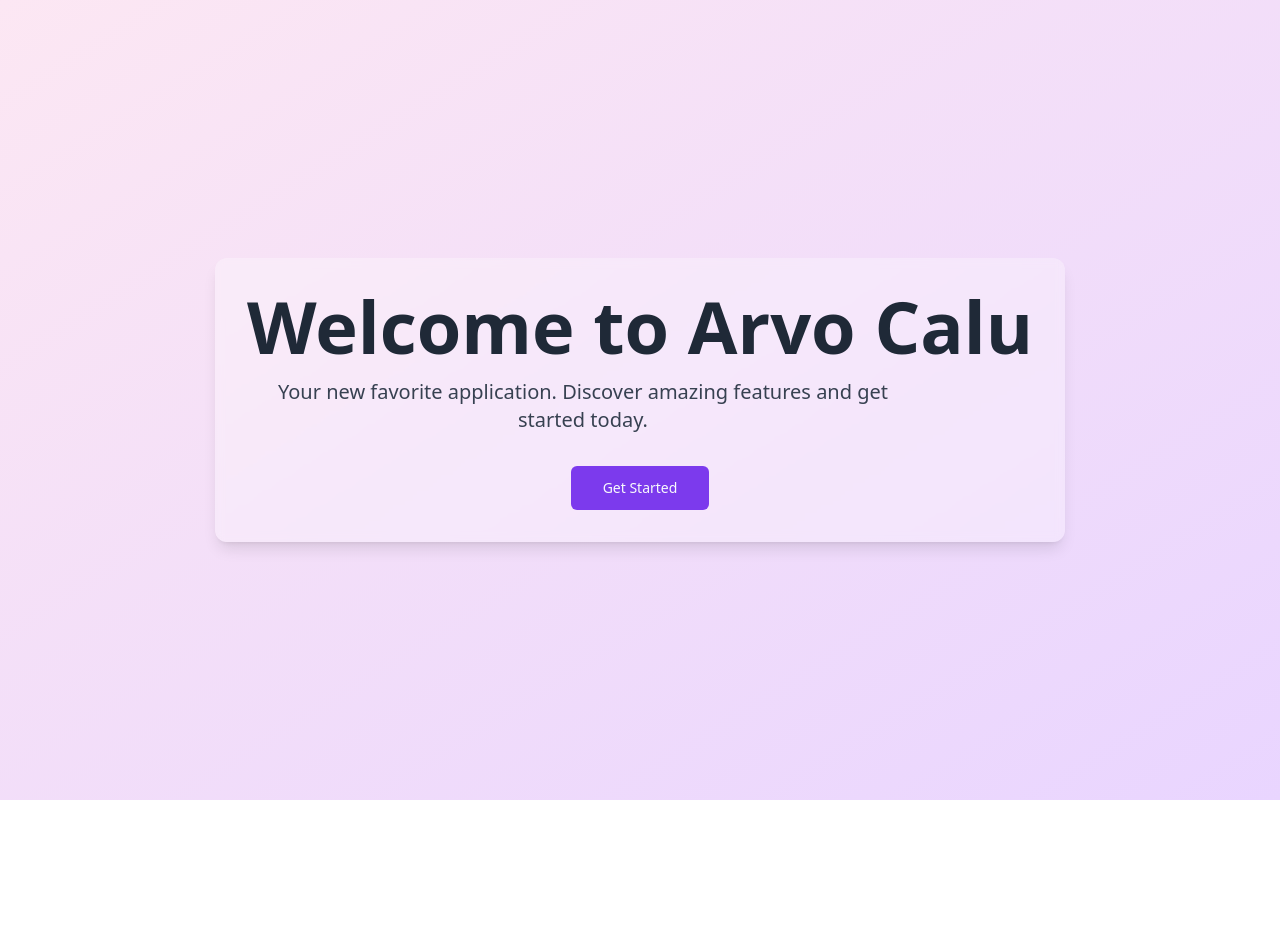
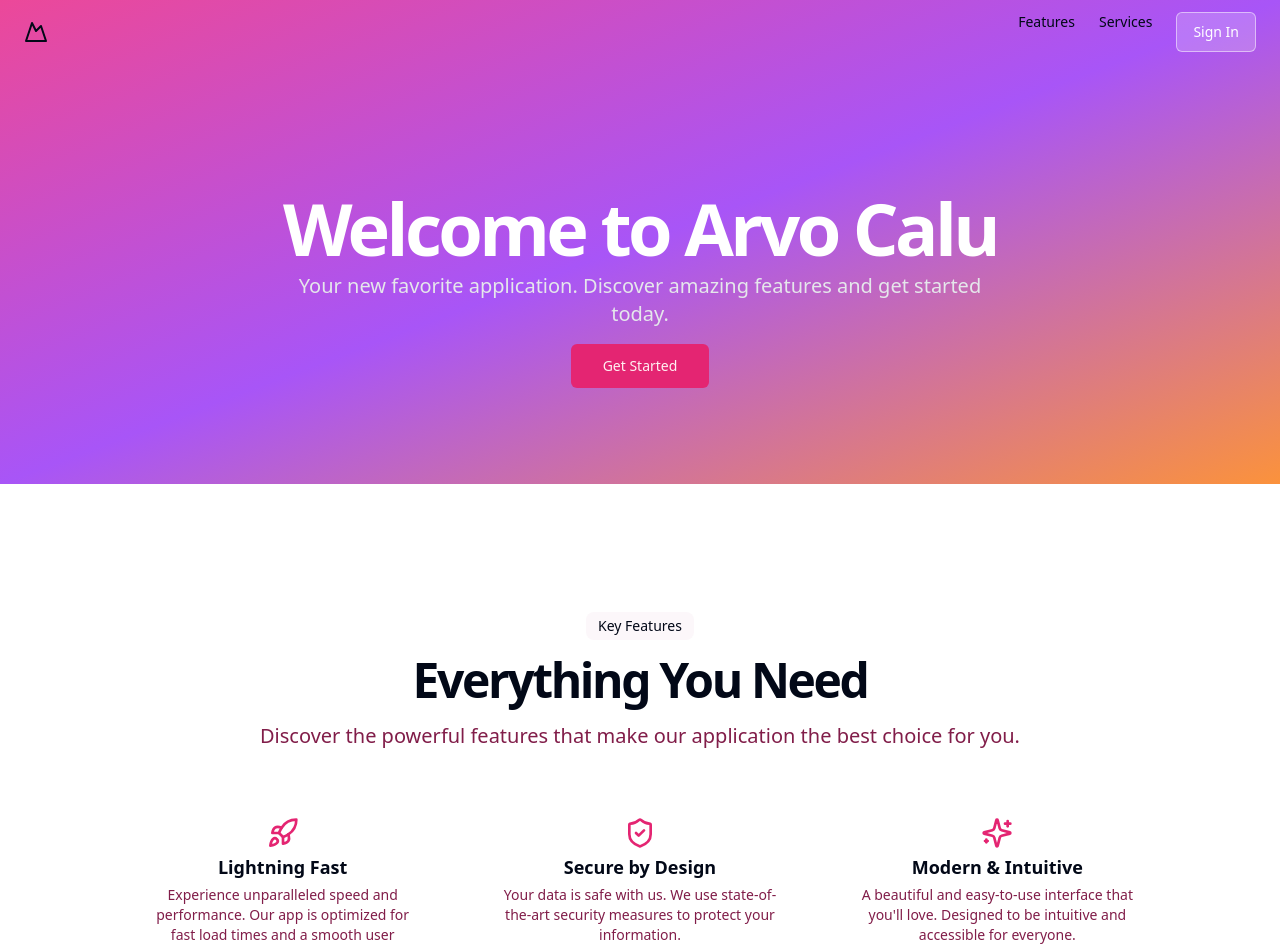
Before and after one commit to DisabledAbel/LumiCal-app, a React (Vite) app: page / in a window 1280 px wide. Shown: the top 947 px of the page. Before the commit the page ends 800 px from the top, so only its background shows below. Built offline with nearby package versions, Linux system fonts and the light colour scheme.

Commit message:
Implement landing page design
- Update gradient background.
- Restructure layout.
- Create hero, features, and services sections.
- Update typography and spacing.
- Add responsive design.
- Adjust color palette.

```diff
--- a/src/index.css
+++ b/src/index.css
@@ -14,8 +14,8 @@
     --popover: 0 0% 100%;
     --popover-foreground: 222.2 84% 4.9%;
 
-    --primary: 262.1 83.3% 57.8%;
-    --primary-foreground: 210 40% 98%;
+    --primary: 336 78% 52%;
+    --primary-foreground: 355 100% 97%;
 
     --secondary: 210 40% 96.1%;
     --secondary-foreground: 222.2 47.4% 11.2%;
@@ -31,7 +31,7 @@
 
     --border: 214.3 31.8% 91.4%;
     --input: 214.3 31.8% 91.4%;
-    --ring: 262.1 83.3% 57.8%;
+    --ring: 336 78% 52%;
 
     --radius: 0.5rem;
   }
@@ -46,8 +46,8 @@
     --popover: 222.2 84% 4.9%;
     --popover-foreground: 210 40% 98%;
 
-    --primary: 263.4 95.2% 67.8%;
-    --primary-foreground: 210 40% 98%;
+    --primary: 336 78% 62%;
+    --primary-foreground: 355 100% 97%;
 
     --secondary: 217.2 32.6% 17.5%;
     --secondary-foreground: 210 40% 98%;
@@ -63,7 +63,7 @@
 
     --border: 217.2 32.6% 17.5%;
     --input: 217.2 32.6% 17.5%;
-    --ring: 263.4 95.2% 67.8%;
+    --ring: 336 78% 62%;
   }
 }
 
--- a/src/pages/LandingPage.tsx
+++ b/src/pages/LandingPage.tsx
@@ -1,43 +1,137 @@
 
-import { Link, useNavigate } from 'react-router-dom';
+import { Link } from 'react-router-dom';
 import { Button } from '@/components/ui/button';
-import { useAuth } from '@/contexts/AuthContext';
-import { useEffect } from 'react';
-import { Loader2 } from 'lucide-react';
+import { Rocket, ShieldCheck, Sparkles } from 'lucide-react';
+import React from 'react';
 
 export default function LandingPage() {
-  const { user, loading } = useAuth();
-  const navigate = useNavigate();
-
-  useEffect(() => {
-    if (!loading && user) {
-      navigate('/dashboard');
-    }
-  }, [user, loading, navigate]);
-
-  if (loading) {
   return (
-      <div className="flex items-center justify-center min-h-screen bg-gradient-to-br from-pink-100 to-purple-200 dark:from-purple-950 dark:to-slate-900">
-        <Loader2 className="h-8 w-8 animate-spin text-white" />
-      </div>
-    );
-  }
-
-  return (
-    <div className="flex flex-col items-center justify-center min-h-screen bg-gradient-to-br from-pink-100 to-purple-200 dark:from-purple-950 dark:to-slate-900 text-center p-4">
-      <div className="bg-white/30 dark:bg-black/30 backdrop-blur-sm p-8 rounded-xl shadow-lg animate-fade-in-up">
-        <h1 className="text-5xl md:text-7xl font-bold text-gray-800 dark:text-white mb-4">
+    <div className="flex flex-col min-h-screen bg-background text-foreground">
+      <header className="px-4 lg:px-6 h-16 flex items-center bg-transparent absolute top-0 left-0 right-0 z-10">
+        <Link to="/" className="flex items-center justify-center">
+          <MountainIcon className="h-6 w-6" />
+          <span className="sr-only">Arvo Calu</span>
+        </Link>
+        <nav className="ml-auto flex gap-4 sm:gap-6">
+          <Link to="#features" className="text-sm font-medium hover:underline underline-offset-4">
+            Features
+          </Link>
+          <Link to="#services" className="text-sm font-medium hover:underline underline-offset-4">
+            Services
+          </Link>
+          <Button asChild variant="outline" className="hidden md:flex bg-white/20 hover:bg-white/30 text-white border-white/50 hover:text-white">
+             <Link to="/auth">Sign In</Link>
+          </Button>
+        </nav>
+      </header>
+      <main className="flex-1">
+        <section id="hero" className="w-full pt-24 md:pt-32 lg:pt-48 pb-12 md:pb-24 bg-gradient-to-br from-pink-500 via-purple-500 to-orange-400 dark:from-pink-900 dark:via-purple-950 dark:to-orange-900">
+          <div className="container px-4 md:px-6">
+            <div className="flex flex-col items-center space-y-4 text-center text-white">
+              <div className="space-y-2 animate-fade-in-up">
+                <h1 className="text-4xl font-bold tracking-tighter sm:text-5xl md:text-6xl lg:text-7xl">
                   Welcome to Arvo Calu
                 </h1>
-        <p className="text-lg md:text-xl text-gray-700 dark:text-gray-200 mb-8 max-w-2xl">
+                <p className="mx-auto max-w-[700px] text-gray-200 md:text-xl">
                   Your new favorite application. Discover amazing features and get started today.
                 </p>
-        <div className="space-x-4">
-          <Button asChild size="lg" className="bg-primary hover:bg-primary/90 text-primary-foreground">
+              </div>
+              <div className="space-y-2 animate-fade-in-up" style={{ animationDelay: '0.2s' }}>
+                <Button asChild size="lg">
                   <Link to="/auth">Get Started</Link>
                 </Button>
               </div>
             </div>
           </div>
+        </section>
+
+        <section id="features" className="w-full py-12 md:py-24 lg:py-32">
+          <div className="container px-4 md:px-6">
+            <div className="flex flex-col items-center justify-center space-y-4 text-center mb-12">
+              <div className="inline-block rounded-lg bg-muted px-3 py-1 text-sm dark:bg-muted/50">
+                Key Features
+              </div>
+              <h2 className="text-3xl font-bold tracking-tighter sm:text-5xl">
+                Everything You Need
+              </h2>
+              <p className="max-w-[900px] text-muted-foreground md:text-xl/relaxed lg:text-base/relaxed xl:text-xl/relaxed">
+                Discover the powerful features that make our application the best choice for you.
+              </p>
+            </div>
+            <div className="mx-auto grid items-start gap-8 sm:max-w-4xl sm:grid-cols-2 md:gap-12 lg:max-w-5xl lg:grid-cols-3">
+              <div className="grid gap-1 text-center p-4 rounded-lg hover:bg-muted/50 transition-colors">
+                <Rocket className="h-8 w-8 mx-auto text-primary" />
+                <h3 className="text-lg font-bold">Lightning Fast</h3>
+                <p className="text-sm text-muted-foreground">
+                  Experience unparalleled speed and performance. Our app is optimized for fast load times and a smooth user experience.
+                </p>
+              </div>
+              <div className="grid gap-1 text-center p-4 rounded-lg hover:bg-muted/50 transition-colors">
+                <ShieldCheck className="h-8 w-8 mx-auto text-primary" />
+                <h3 className="text-lg font-bold">Secure by Design</h3>
+                <p className="text-sm text-muted-foreground">
+                  Your data is safe with us. We use state-of-the-art security measures to protect your information.
+                </p>
+              </div>
+              <div className="grid gap-1 text-center p-4 rounded-lg hover:bg-muted/50 transition-colors">
+                <Sparkles className="h-8 w-8 mx-auto text-primary" />
+                <h3 className="text-lg font-bold">Modern & Intuitive</h3>
+                <p className="text-sm text-muted-foreground">
+                  A beautiful and easy-to-use interface that you'll love. Designed to be intuitive and accessible for everyone.
+                </p>
+              </div>
+            </div>
+          </div>
+        </section>
+
+        <section id="services" className="w-full py-12 md:py-24 lg:py-32 bg-muted dark:bg-muted/20">
+          <div className="container grid items-center justify-center gap-4 px-4 text-center md:px-6">
+            <div className="space-y-3">
+              <h2 className="text-3xl font-bold tracking-tighter md:text-4xl/tight">
+                See Our App in Action
+              </h2>
+              <p className="mx-auto max-w-[600px] text-muted-foreground md:text-xl/relaxed lg:text-base/relaxed xl:text-xl/relaxed">
+                Check out some screenshots of our application.
+              </p>
+            </div>
+            <div className="grid grid-cols-1 sm:grid-cols-2 lg:grid-cols-3 gap-4 md:gap-8">
+                <img src="https://images.unsplash.com/photo-1493397212122-2b85dda8106b?w=400&h=600&fit=crop" alt="Service 1" width="400" height="600" className="rounded-xl object-cover aspect-[2/3]"/>
+                <img src="https://images.unsplash.com/photo-1506744038136-46273834b3fb?w=400&h=600&fit=crop" alt="Service 2" width="400" height="600" className="rounded-xl object-cover aspect-[2/3]"/>
+                <img src="https://images.unsplash.com/photo-1470813740244-df37b8c1edcb?w=400&h=600&fit=crop" alt="Service 3" width="400" height="600" className="rounded-xl object-cover aspect-[2/3]"/>
+            </div>
+          </div>
+        </section>
+      </main>
+      <footer className="flex flex-col gap-2 sm:flex-row py-6 w-full shrink-0 items-center px-4 md:px-6 border-t">
+        <p className="text-xs text-muted-foreground">&copy; 2025 Arvo Calu. All rights reserved.</p>
+        <nav className="sm:ml-auto flex gap-4 sm:gap-6">
+          <Link to="#" className="text-xs hover:underline underline-offset-4">
+            Terms of Service
+          </Link>
+          <Link to="#" className="text-xs hover:underline underline-offset-4">
+            Privacy
+          </Link>
+        </nav>
+      </footer>
+    </div>
   );
 }
+
+function MountainIcon(props: React.SVGProps<SVGSVGElement>) {
+  return (
+    <svg
+      {...props}
+      xmlns="http://www.w3.org/2000/svg"
+      width="24"
+      height="24"
+      viewBox="0 0 24 24"
+      fill="none"
+      stroke="currentColor"
+      strokeWidth="2"
+      strokeLinecap="round"
+      strokeLinejoin="round"
+    >
+      <path d="m8 3 4 8 5-5 5 15H2L8 3z" />
+    </svg>
+  );
+}
--- a/tailwind.config.ts
+++ b/tailwind.config.ts
@@ -1,3 +1,4 @@
+
 import type { Config } from "tailwindcss";
 
 export default {
@@ -84,11 +85,22 @@ export default {
 					to: {
 						height: '0'
 					}
-				}
+				},
+				'fade-in-up': {
+          '0%': {
+            opacity: '0',
+            transform: 'translateY(10px)'
+          },
+          '100%': {
+            opacity: '1',
+            transform: 'translateY(0)'
+          },
+        },
 			},
 			animation: {
 				'accordion-down': 'accordion-down 0.2s ease-out',
-				'accordion-up': 'accordion-up 0.2s ease-out'
+				'accordion-up': 'accordion-up 0.2s ease-out',
+        'fade-in-up': 'fade-in-up 0.5s ease-out forwards',
 			}
 		}
 	},
```
Lines whose indentation alone changed are shown as unchanged.
